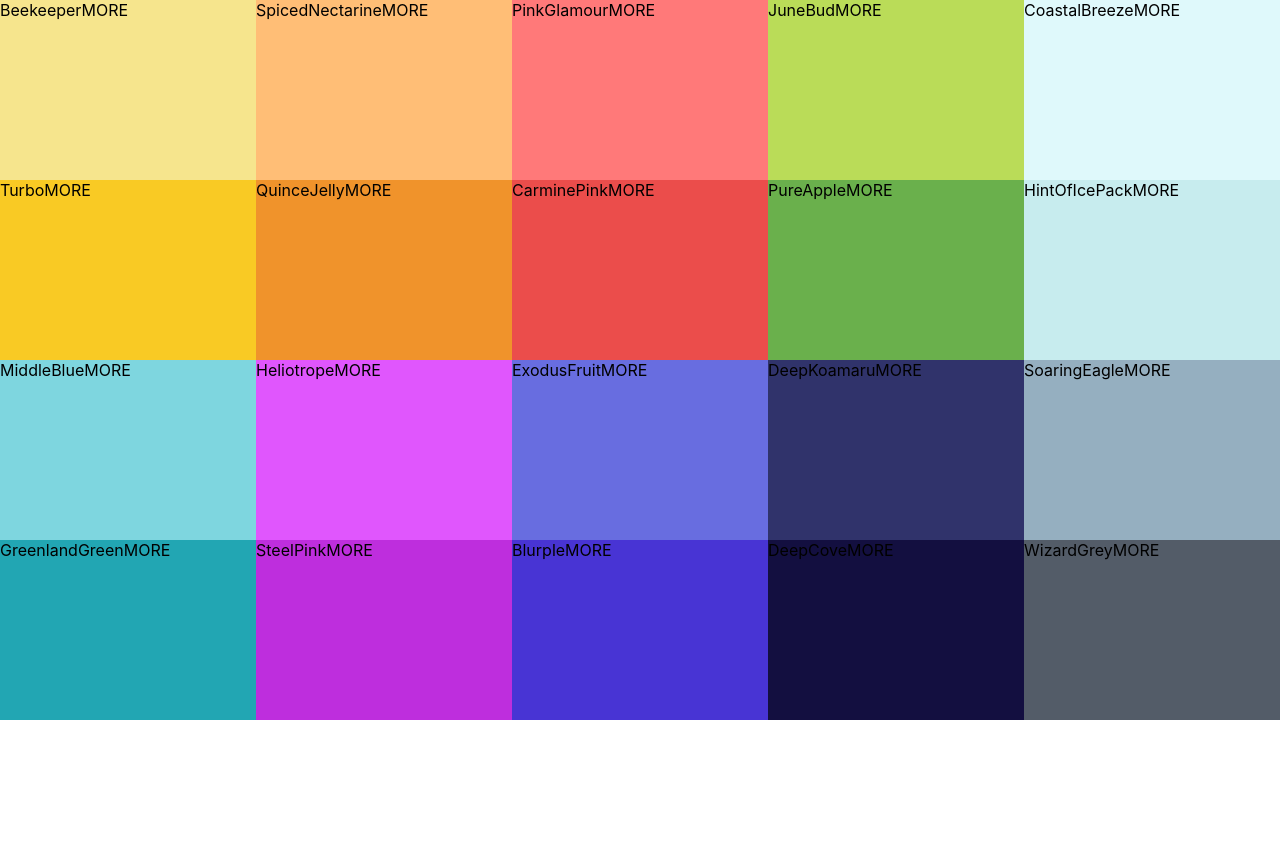
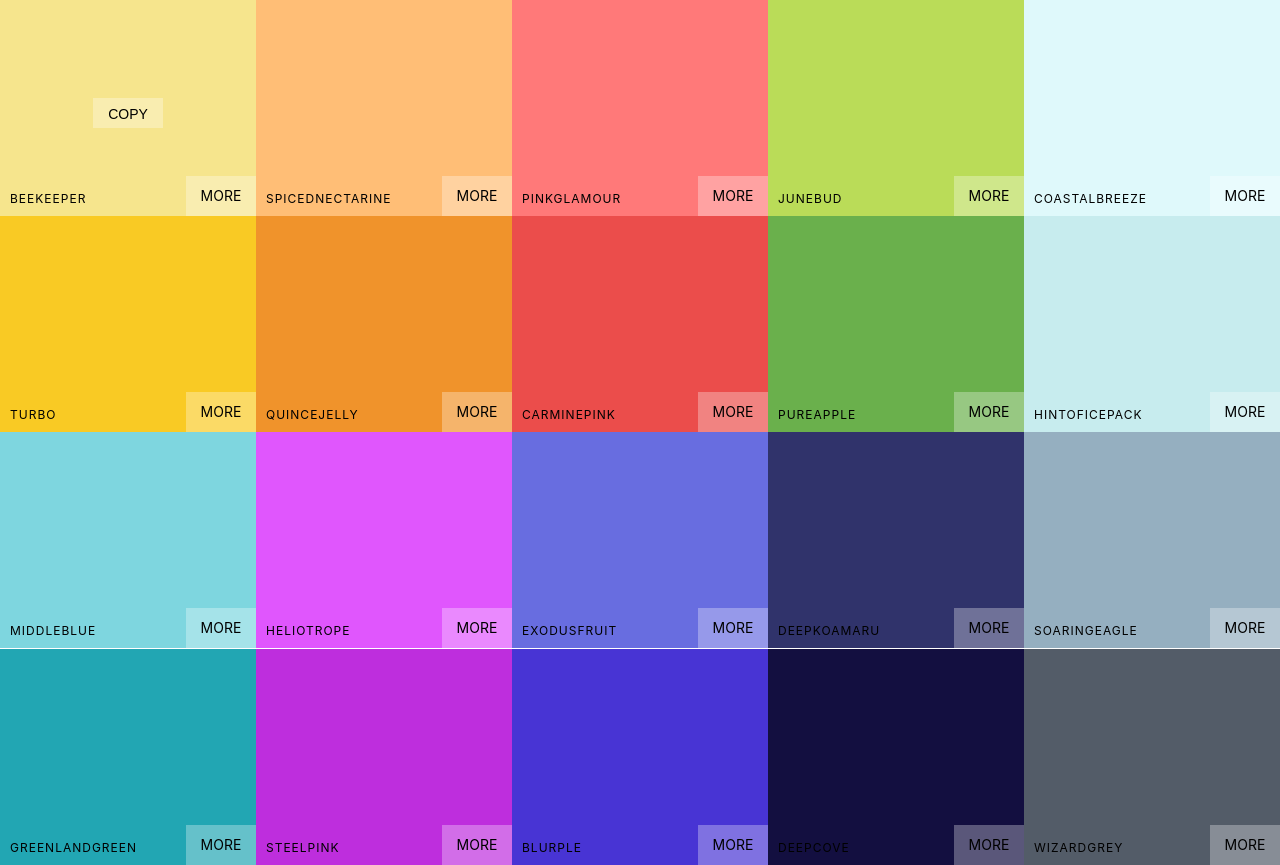
Before and after one commit to fouzanmohd/colorPalette-app, a React (Create React App) app: page / in a window 1280 px wide. Before the commit the page ends 800 px from the top, so only its background shows below. Built offline with nearby package versions, Linux system fonts and the light colour scheme.

Commit message:
colorBox style added

```diff
--- a/src/ColorBox.css
+++ b/src/ColorBox.css
@@ -1,8 +1,60 @@
 .ColorBox {
-  display: inline-block;
-  height: 25%;
+  height: 30%;
   width: 20%;
   margin: 0 auto;
+  display: inline-block;
   position: relative;
   cursor: pointer;
+  margin-bottom: -3.8px;
 }
+
+.Copy-btn {
+  width: 70px;
+  height: 30px;
+  position: absolute;
+  display: inline-block;
+  top: 50%;
+  left: 50%;
+  margin-left: -35px;
+  margin-top: -10px;
+  outline: none;
+  border: none;
+  background-color: rgb(255, 255, 255, 0.3);
+  text-align: center;
+  font-size: 14px;
+  line-height: 30px;
+  text-transform: uppercase;
+  opacity: 0;
+}
+
+.ColorBox:hover .Copy-btn {
+  opacity: 1;
+  transform: 0.5s;
+}
+
+.Box-content {
+  position: absolute;
+  width: 100%;
+  bottom: 0;
+  left: 0;
+  padding: 10px;
+  font-size: 12px;
+  text-transform: uppercase;
+  color: black;
+  letter-spacing: 1px;
+}
+
+.See-more {
+  position: absolute;
+  background-color: rgb(255, 255, 255, 0.3);
+  right: 0;
+  bottom: 0;
+  padding: 5px;
+  text-transform: uppercase;
+  border: none;
+  width: 60px;
+  height: 30px;
+  text-align: center;
+  line-height: 30px;
+  font-size: 14px;
+}
--- a/src/ColorBox.js
+++ b/src/ColorBox.js
@@ -2,10 +2,16 @@
 import "./ColorBox.css";
 class ColorBox extends Component {
   render() {
+    const { background, name } = this.props;
     return (
-      <div style={{ background: this.props.background }} className="ColorBox">
-        <span>{this.props.name}</span>
-        <span>MORE</span>
+      <div style={{ background: background }} className="ColorBox">
+        <div className="Box-container">
+          <div className="Box-content">
+            <span>{name}</span>
+          </div>
+          <button className="Copy-btn">Copy</button>
+        </div>
+        <span className="See-more">MORE</span>
       </div>
     );
   }
```
